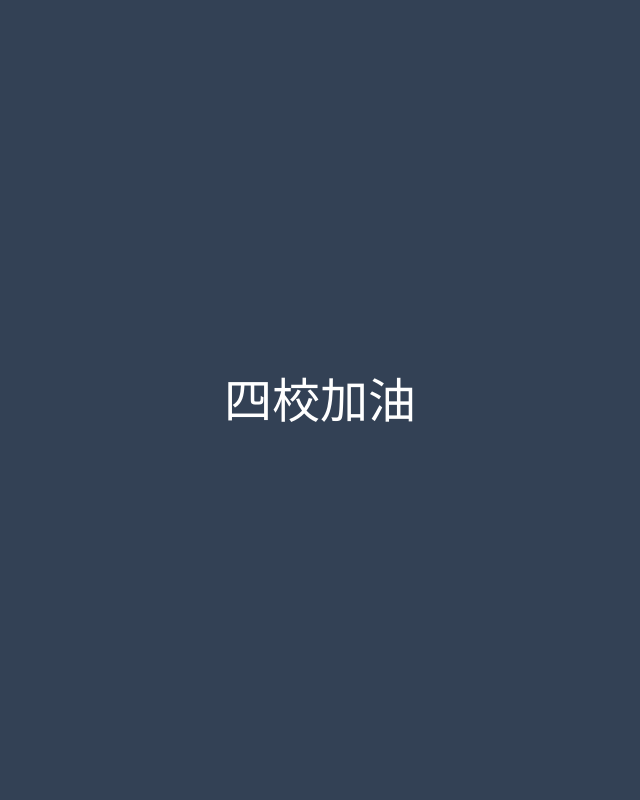
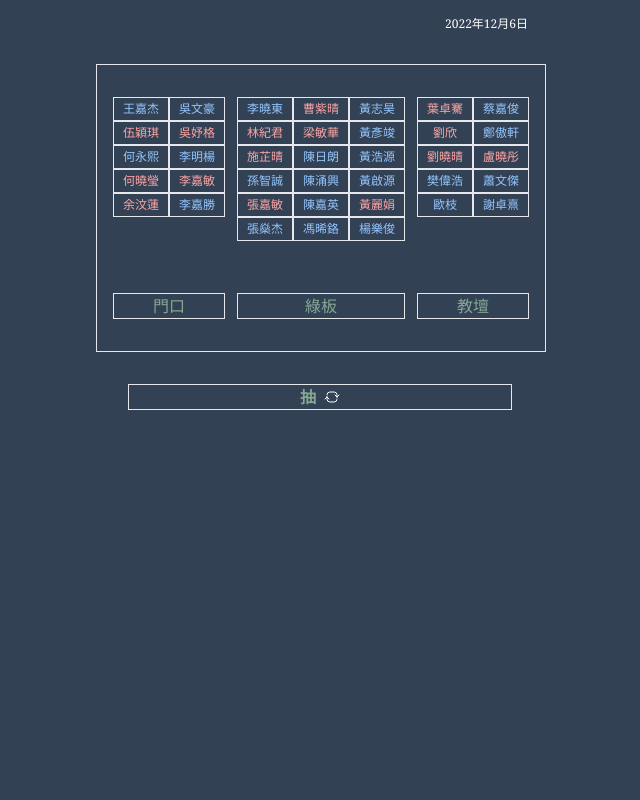
Before and after one commit to ardee222/random_seat, a Svelte app: page / in a window 1280 px wide. Shown: the top 800 px of the page, without its empty margins (320-960 px from the left). Built offline with nearby package versions, Linux system fonts and the light colour scheme.

Commit message:
Update App.svelte

```diff
--- a/src/App.svelte
+++ b/src/App.svelte
@@ -30,8 +30,8 @@
     document.getElementsByName('black_board')[0].innerText = board;
   }
 
-  let come_on = false;
-  $:come_on = true;
+  let come_on;
+  $:come_on = false;
   //debugging
 </script>
 
```
